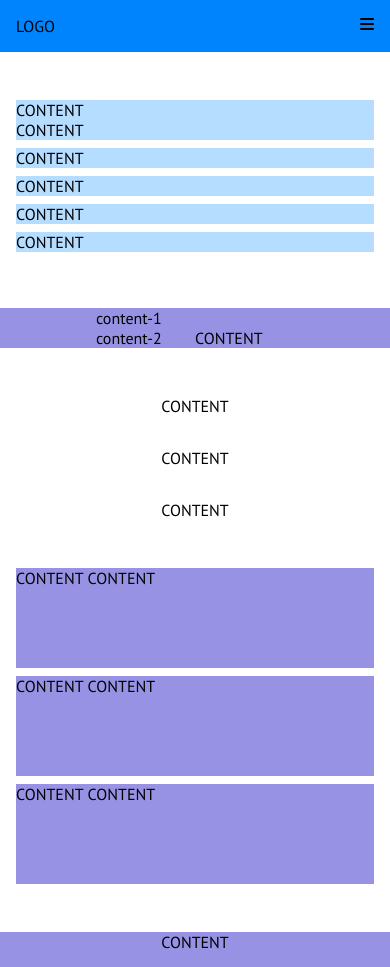
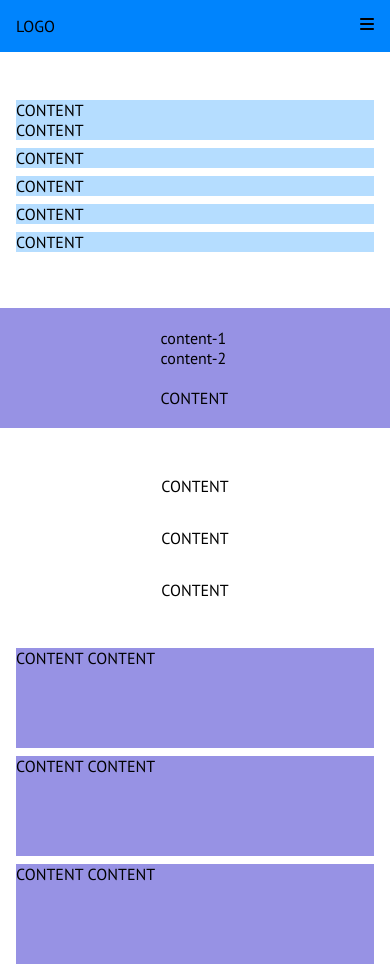
Before and after one commit to Francesca-Dascanio/htmlcss-responsive-layout, a plain HTML site: page index.html in a window 390 px wide. Shown: the top 967 px of the page. Drawn offline with Linux system fonts and the light colour scheme.

Commit message:
Aggiunta responsive sezione 2

```diff
--- a/css/style.css
+++ b/css/style.css
@@ -38,7 +38,7 @@ body {
 }
 
 .container {
-    max-width: 700px;
+    max-width: 1000px;
     margin: 0 auto;
 }
 
@@ -238,6 +238,19 @@ body {
     }
 }
 
+/* Main - section 2 */
+@media screen and (max-width: 768px) {
+    #section-2 .columns {
+        flex-direction: column;
+        align-items: center;
+        padding: 10px;
+    }
+
+    #section-2 .col {
+        padding: 10px;
+    }
+}
+
 
 /* Mobile > 480px */
 /* Main - section 1 */
```
